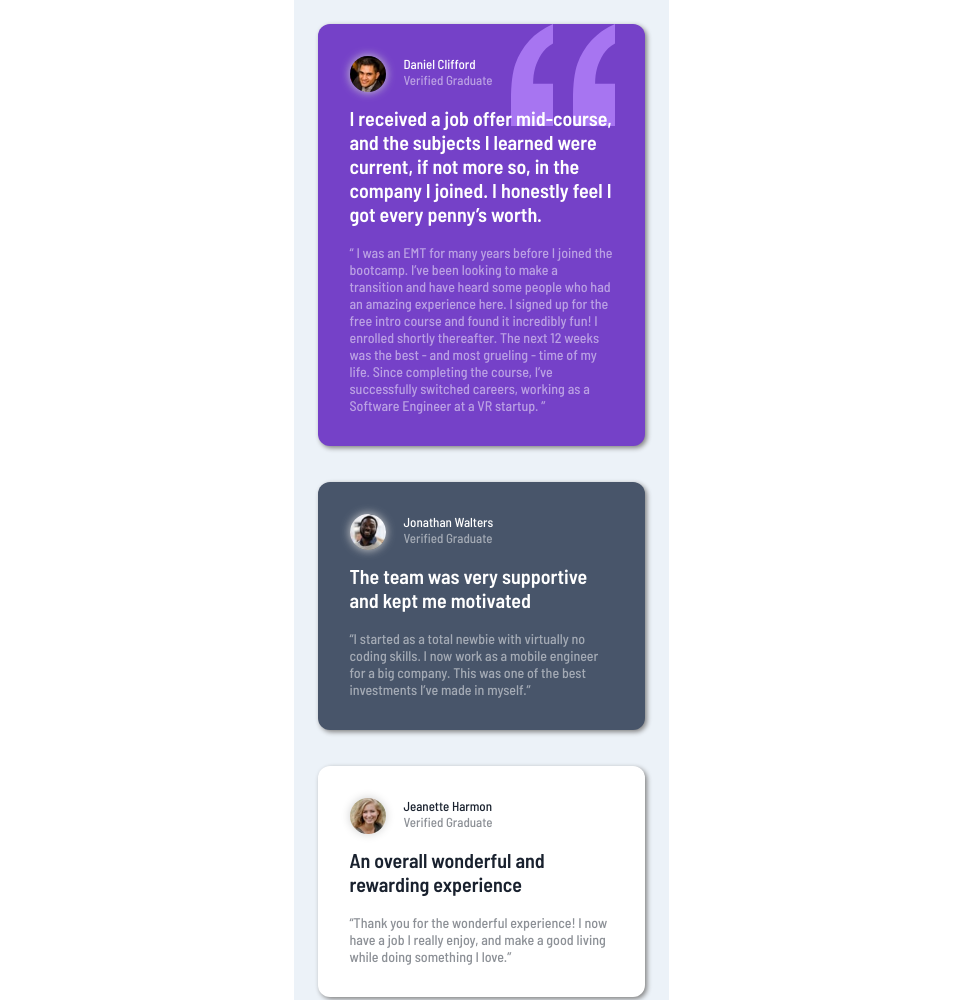
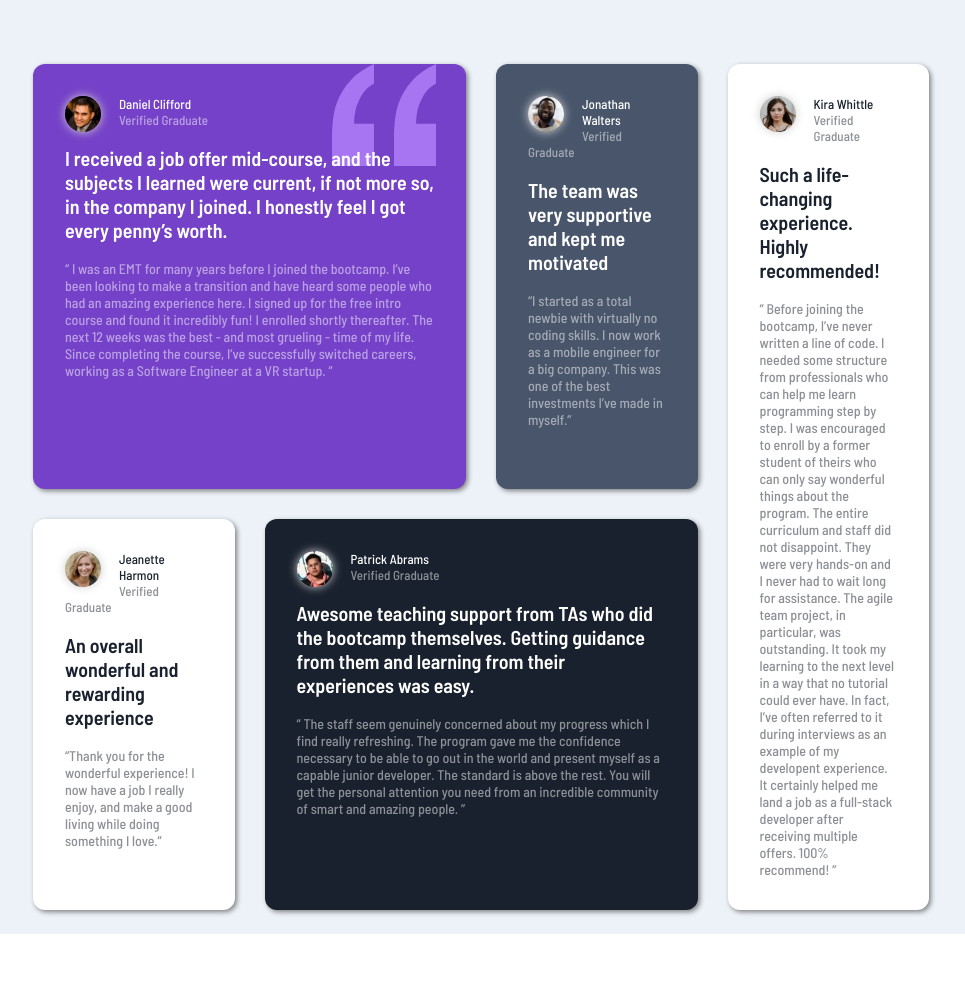
Before and after one commit to Ay-dotcode/Testimonials-grid-section, a plain HTML site: page index.html in a window 1280 px wide. Shown: the top 1000 px of the page, without its empty margins (159-1124 px from the left). After the commit the page ends 934 px from the top, so only its background shows below. Drawn offline with Linux system fonts and the light colour scheme.

Commit message:
finished desktop grid

```diff
--- a/index.html
+++ b/index.html
@@ -51,7 +51,7 @@
       </p>
     </section>
 
-    <section class="white">
+    <section class="white" id="whiteS">
       <img src="images/image-jeanette.jpg" alt="Jeanette">
       <h2>Jeanette Harmon</h2>
       <h3>Verified Graduate</h3>
@@ -82,7 +82,7 @@
       </p>
     </section>
 
-    <section class="white">
+    <section class="white" id="whiteL">
       <img src="images/image-kira.jpg" alt="Kira">
       <h2>Kira Whittle</h2>
       <h3>Verified Graduate</h3>
--- a/styles-desktop.css
+++ b/styles-desktop.css
@@ -0,0 +1,39 @@
+@media (min-width: 58em) {
+    body {
+        height: 100vh;
+    }
+
+    main {
+        display: grid;
+        grid-template-columns: repeat(4, 1fr);
+        gap: 30px;
+        width: 100%;
+        padding-left: 15%;
+        padding-right: 15%;
+        padding-top: 5%;
+        grid-template-areas:
+            'purpleB purpleB greyB whiteLB'
+            'whiteSB blackB blackB whiteLB';
+
+    }
+
+    .purple {
+        grid-area: purpleB;
+    }
+
+    .grey {
+        grid-area: greyB;
+    }
+
+    #whiteS {
+        grid-area: whiteSB;
+    }
+
+    #whiteL {
+        grid-area: whiteLB;
+    }
+
+    .black {
+        grid-area: blackB;
+    }
+}
```
